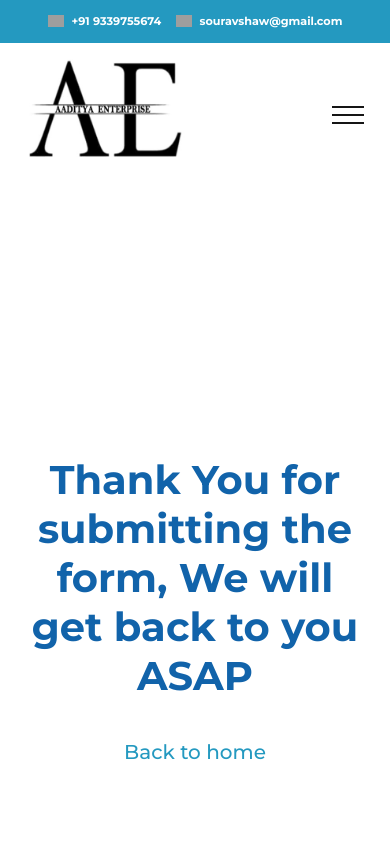
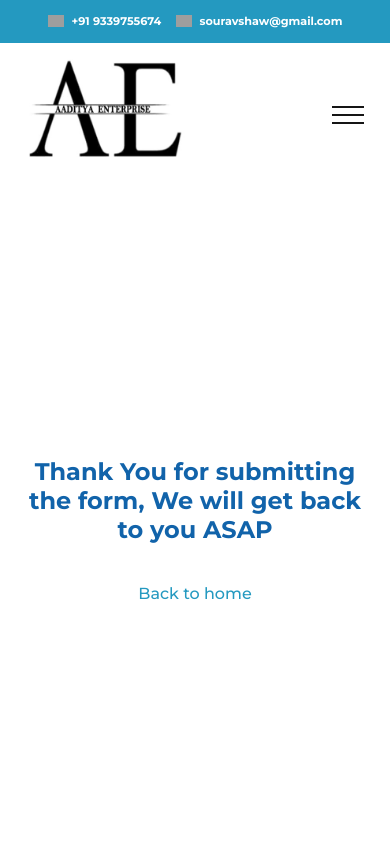
Before and after one commit to sagarchy-05/aaditya-enterprise, a Next.js app: page /ContactUs/ThankYou in a window 390 px wide. Shown: the top 844 px of the page. Built offline with nearby package versions, Linux system fonts and the light colour scheme; grey boxes are pictures that could not be loaded.

Commit message:
fixed Thank You page

```diff
--- a/src/app/ContactUs/page.tsx
+++ b/src/app/ContactUs/page.tsx
@@ -88,7 +88,7 @@ const ContactUs = () => {
             <input
               type='hidden'
               name='_next'
-              value='http://localhost:3000/ContactUs/ThankYou'
+              value='https://aaditya-enterprise.vercel.app/ContactUs/ThankYou'
             ></input>
             <button type='submit' id={s.submit}>
               Submit
--- a/src/styles/globals.css
+++ b/src/styles/globals.css
@@ -339,10 +339,11 @@ footer {
 /* Thank you */
 #thankBack {
   height: 100vh;
-  width: 100vw;
+  max-width: 100vw;
   display: flex;
   align-items: center;
   justify-content: center;
+  padding-bottom: 10rem;
 }
 #thankIn {
   display: flex;
@@ -456,6 +457,12 @@ footer {
     padding-block: 0.5rem;
     padding-inline: 0.75rem;
   }
+  #ThankText {
+    font-size: 2rem;
+  }
+  #thankLink {
+    font-size: 1.25rem;
+  }
 }
 
 @media screen and (max-width: 470px) {
@@ -483,4 +490,10 @@ footer {
     display: none;
     font-size: 0.9rem;
   }
+  #ThankText {
+    font-size: 1.5rem;
+  }
+  #thankLink {
+    font-size: 1rem;
+  }
 }
```
Also changed, not shown: src/styles/ContactUs.module.css (+12 -0 lines).
